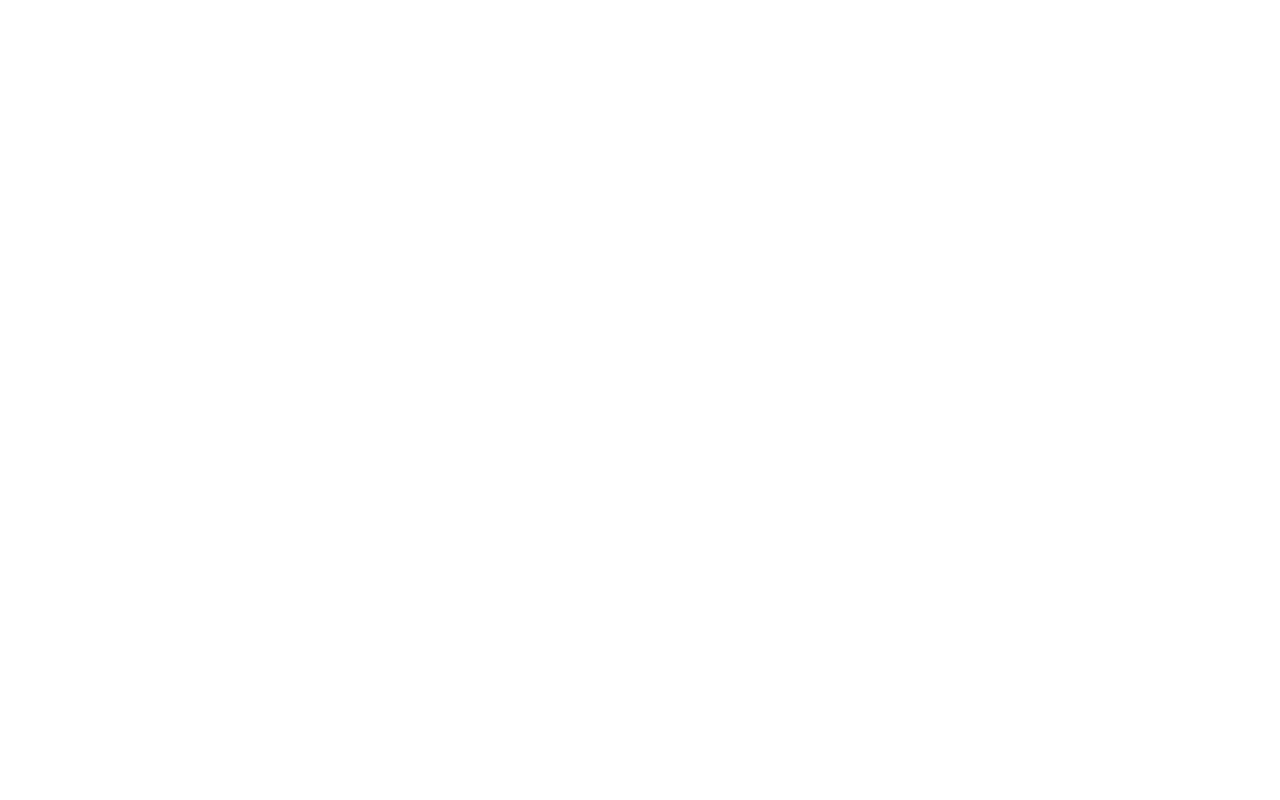
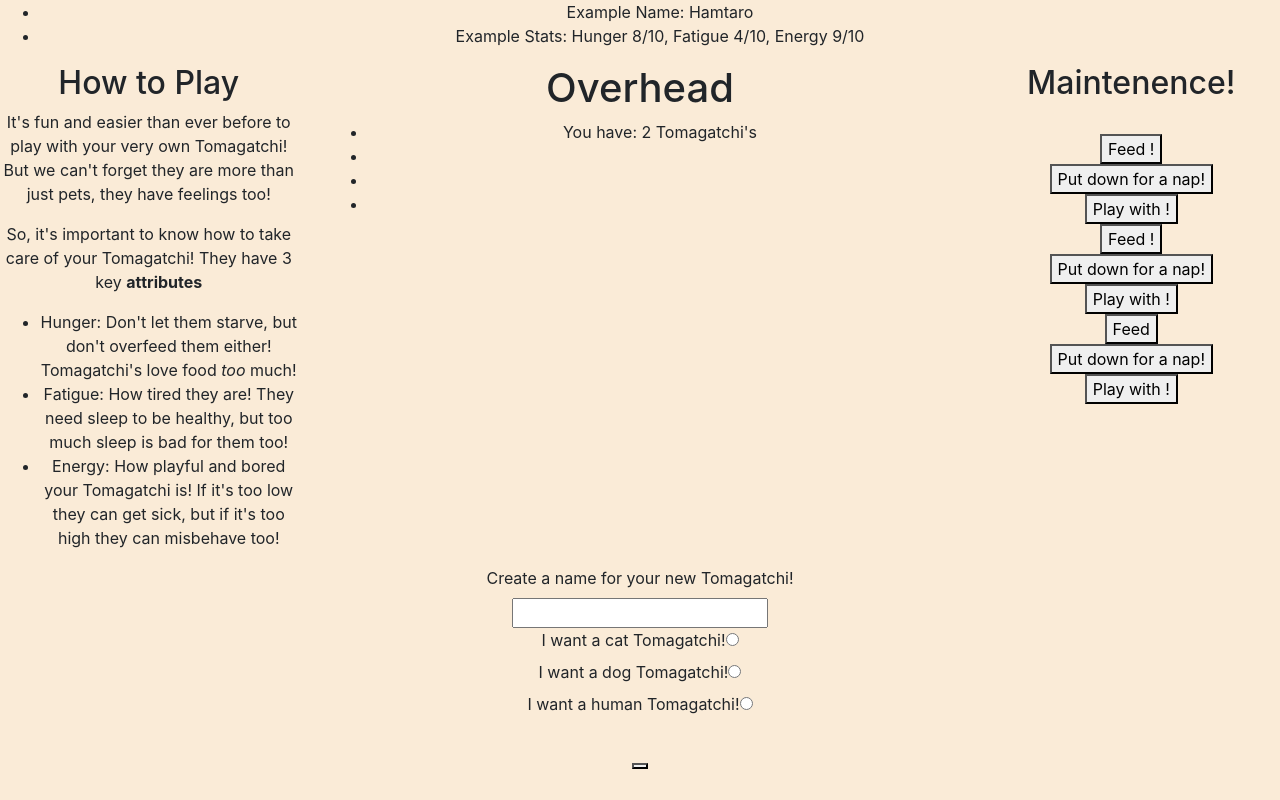
Before and after one commit to jkbutserious/tomagotchi, a website built with webpack: page src/index.html in a window 1280 px wide. Built offline with nearby package versions, Linux system fonts and the light colour scheme.

Commit message:
Build user interface in HTML and create classes and IDs that will be used in jQuery User Interface logic
Co-Authored-By: Cody Fritz <clanalia55@gmail.com>
Co-authored-by: Kyle Hubbard <kyle.james.hubbard@gmail.com>

```diff
--- a/src/index.html
+++ b/src/index.html
@@ -3,27 +3,90 @@
 
 <head>
   <script type="text/javascript" src="bundle.js"></script>
-  <title>Project Name</title>
+  <title>Tomagatchi!</title>
 </head>
 
 <body>
-  <!-- Some sort of HTML that directly correlates with your main.js -->
 
-  <!-- Uncomment the following code to check that bootstrap is working! -->
+<div class="sidebar" id="tomagatchiStats">
+  <ul id="tomaStats">
+    <li>Example Name: Hamtaro</li>
+    <li>Example Stats: Hunger 8/10, Fatigue 4/10, Energy 9/10</li>
+  </ul>
+</div>
 
-  <!-- <div class="card">
-  <div class="card" style="width: 18rem;">
-    <img class="card-img-top"
-      src="https://images.unsplash.com/photo-1534278931827-8a259344abe7?ixlib=rb-1.2.1&w=1000&q=80"
-      alt="Card image cap">
-    <div class="card-body">
-      <h5 class="card-title">Card title</h5>
-      <p class="card-text">This should be a working card class!
-      </p>
-      <a href="#" class="btn btn-primary">Go somewhere</a>
-    </div>
+<div class="row">
+
+  <div class="col-md-3">
+    <h2>How to Play</h2>
+    <p>It's fun and easier than ever before to play with your very own Tomagatchi! But we can't forget they are more than just pets, they have feelings too!</p>
+    <p>So, it's important to know how to take care of your Tomagatchi! They have 3 key <strong>attributes</strong></p>
+    <ul>
+      <li>Hunger: Don't let them starve, but don't overfeed them either! Tomagatchi's love food <em>too</em> much!</li>
+      <li>Fatigue: How tired they are! They need sleep to be healthy, but too much sleep is bad for them too!</li>
+      <li>Energy: How playful and bored your Tomagatchi is! If it's too low they can get sick, but if it's too high they can misbehave too!</li>
+    </ul>
   </div>
-</div> -->
+
+  <div class="col-md-6">
+    <h1>Overhead</h1>
+    <ul>
+      <li>You have: <span class="numberOfTomagatchis">2</span> Tomagatchi's</li>
+      <li><span class="tomagatchi1Name"></span> <span class="toma1Hunger"></span> <span class="toma1Fatigue"></span> <span class="toma1Energy"></span></li>
+      <li><span class="tomagatchi2Name"></span> <span class="toma2Hunger"></span> <span class="toma2Fatigue"></span> <span class="toma2Energy"></span></li>
+      <li><span class="tomagatchi3Name"></span> <span class="toma3Hunger"></span> <span class="toma3Fatigue"></span> <span class="toma3Energy"></span></li>
+    </ul>
+  </div>
+
+  <div class="col-md-3">
+    <h2>Maintenence!</h2>
+    <br>
+    <button class="feedToma1">Feed <span class="tomagatchi1Name"></span>!</button>
+    <br>
+    <button class="napToma1">Put <span class="tomagatchi1Name"></span> down for a nap!</button>
+    <br>
+    <button class="playToma1">Play with <span class="tomagatchi1Name"></span>!</button>
+    <br>
+    <button class="feedToma2">Feed <span class="tomagatchi2Name"></span>!</button>
+    <br>
+    <button class="napToma2">Put <span class="tomagatchi2Name"></span> down for a nap!</button>
+    <br>
+    <button class="playToma2">Play with <span class="tomagatchi2Name"></span>!</button>
+    <br>
+    <button class="feedToma3">Feed <span class="tomagatchi3Name"></span></button>
+    <br>
+    <button class="napToma3">Put <span class="tomagatchi3Name"></span> down for a nap!</button>
+    <br>
+    <button class="playToma3">Play with <span class="tomagatchi3Name"></span>!</button>
+  </div>
+
+</div>
+
+<div class="sidebar" id="newTomagatchi">
+  <label for="orderTomagatchiName">Create a name for your new Tomagatchi!</label>
+  <br>
+  <input type="text" required class="newTomagatchiName">
+  <br>
+
+<div class="radio">
+  <label for="orderTomagatchiType">I want a cat Tomagatchi!<input type="radio" name="orderTomagatchiType" required value="cat"></label>
+  <br>
+</div>
+
+<div class="radio">
+  <label for="orderTomagatchiType">I want a dog Tomagatchi!<input type="radio" name="orderTomagatchiType" required value="dog"></label>
+  <br>
+</div>
+
+<div class="radio">
+  <label for="orderTomagatchiType">I want a human Tomagatchi!<input type="radio" name="orderTomagatchiType" required value="human"></label>
+  <br>
+  <br>
+  <button type="submit" class="orderTomaBtn"></button>
+</div>
+
+</div>
+
 </body>
 
 </html>
--- a/src/main.js
+++ b/src/main.js
@@ -2,10 +2,16 @@ import $ from 'jquery';
 import 'bootstrap';
 import 'bootstrap/dist/css/bootstrap.min.css';
 import './styles.css';
+import { Tomagotchi } from './src/tomagotchi.js'
 
 $(document).ready(function () {
-  // $('#submit-button').submit(function (event) {
-  //     event.preventDefault();
+  $('.orderTomaBtn').click(function (event) {
+    event.preventDefault();
 
-  // });
+    let tomagotchiName = $('.newTomagatchiName').val();
+    $('.tomagatchi1Name').text(tomagotchiName);
+    // Note - will need adjustment to create new one?
+  });
 });
+
+//Cannot create more than 3
--- a/src/styles.css
+++ b/src/styles.css
@@ -1 +1,5 @@
 /* Some CSS! */
+body {
+  text-align: center;
+  background-color: antiquewhite;
+}
```
Also changed, not shown: __tests__/tomagotchi.tests.js (+10 -1 lines), src/tomagotchi.js (+19 -1 lines).
